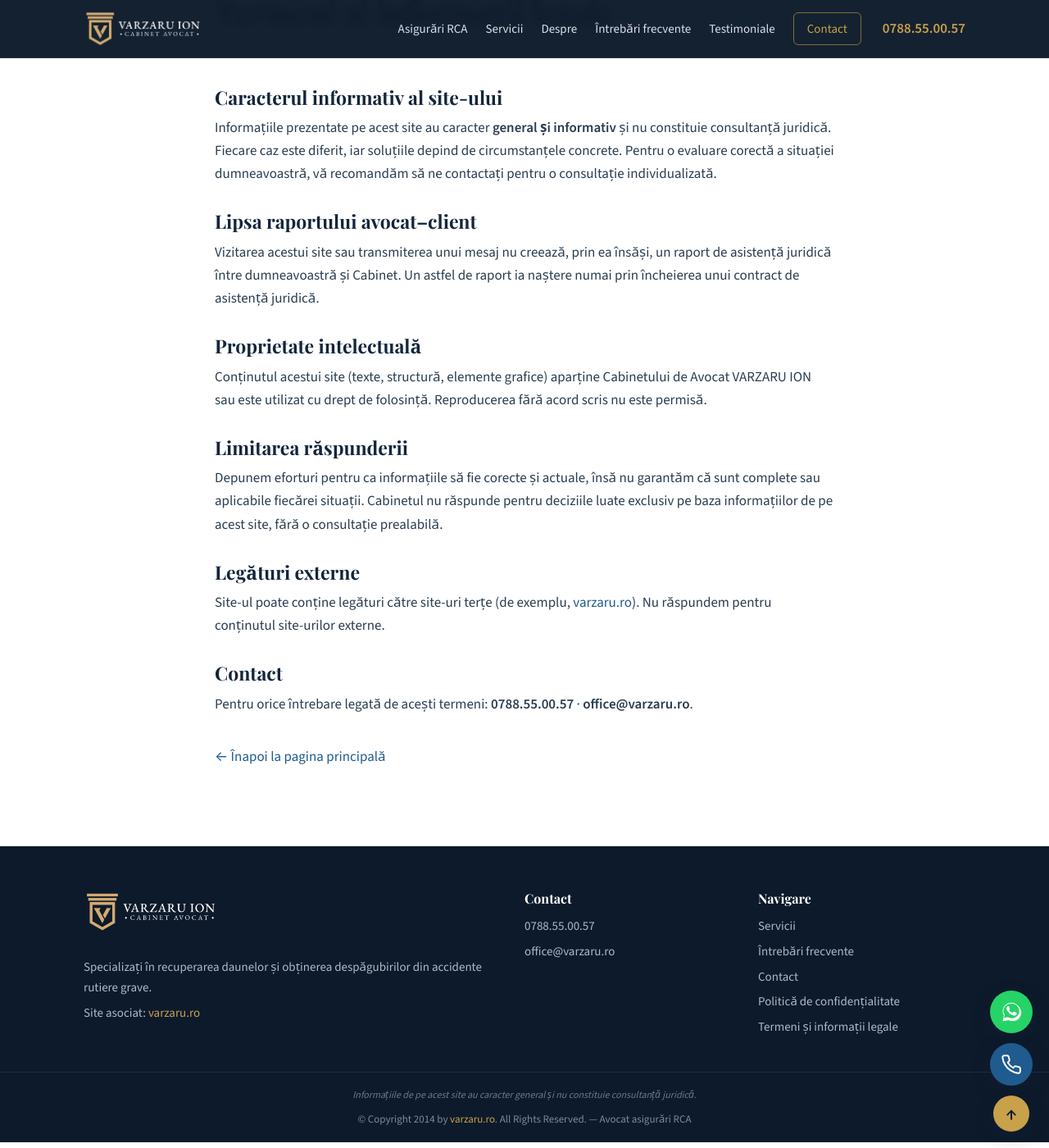
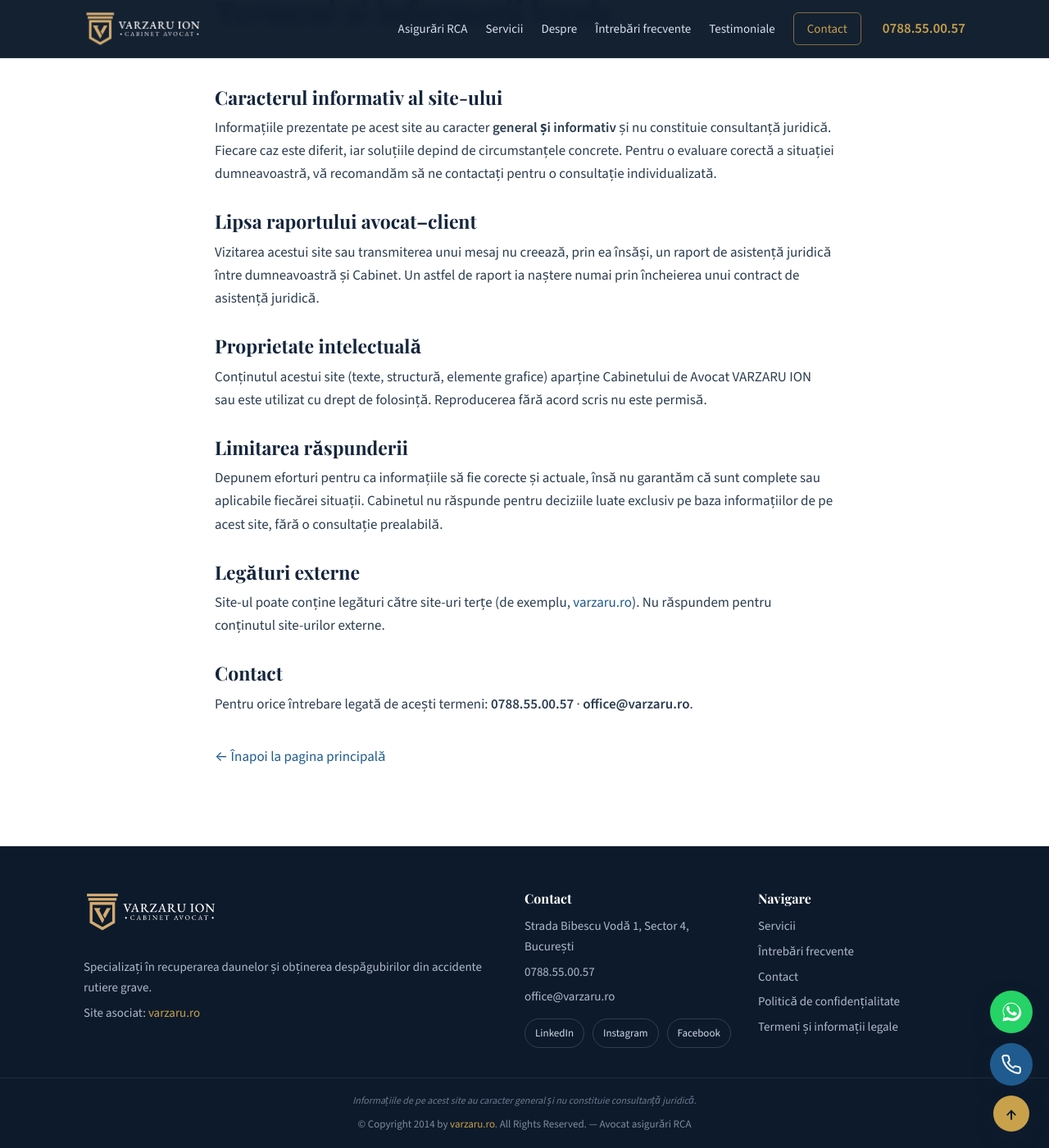
Before and after one commit to danlex/avocat-asigurari-rca, a Jekyll site: the page built from termeni.md, in a window 1280 px wide and 1400 px high, scrolled down 135 px. Shown: the whole window at 82% size. Built offline with Jekyll 4.4.1, drawn with Linux system fonts in a browser that asks for light colours.

Commit message:
Add office address, Google Maps embed and social profiles
- Real address (Strada Bibescu Vodă 1, Sector 4, București) in contact + footer
- Google Maps embed in the contact section
- Upgrade JSON-LD: full PostalAddress (street+postal), precise geo, hasMap
- Social profiles (LinkedIn, Instagram, Facebook) in footer + schema sameAs

Co-Authored-By: Claude Opus 4.8 (1M context) <noreply@anthropic.com>

```diff
--- a/_config.yml
+++ b/_config.yml
@@ -21,16 +21,29 @@ contact:
 
 # Geo / local business signals (SEO + GEO)
 geo:
+  street: "Strada Bibescu Vodă 1, Sector 4"
   locality: "București"
   region: "B"          # ISO 3166-2 county code for Bucharest
   region_name: "București"
+  postal_code: "040151"
   country: "RO"
-  latitude: 44.4268
-  longitude: 26.1025
+  latitude: 44.4256119
+  longitude: 26.1027565
+  map_url: "https://www.google.com/maps/place/Strada+Bibescu+Vod%C4%83+1,+Bucure%C8%99ti+040151"
+  map_embed: "https://maps.google.com/maps?q=Strada%20Bibescu%20Vod%C4%83%201%2C%20Sector%204%2C%20Bucure%C8%99ti&t=m&z=16&output=embed&iwloc=near"
   area_served:
     - "România"
     - "București"
     - "Uniunea Europeană"
+
+# Social profiles (footer links + sameAs entity signals)
+social:
+  - name: "LinkedIn"
+    url: "https://www.linkedin.com/in/ion-varzaru-061400267/"
+  - name: "Instagram"
+    url: "https://www.instagram.com/cabinet_de_avocat_varzaru_ion/"
+  - name: "Facebook"
+    url: "https://www.facebook.com/people/Cabinet-de-Avocat-Varzaru-Ion/100054661290146/"
 
 # Topics the practice is an authority on (entity signals for GEO)
 knows_about:
@@ -42,9 +55,12 @@ knows_about:
   - "Drept succesoral"
   - "Drept penal rutier"
 
-# Reference to the related firm site
+# Entity links (related firm site + social profiles) → schema sameAs
 same_as:
   - "https://varzaru.ro"
+  - "https://www.linkedin.com/in/ion-varzaru-061400267/"
+  - "https://www.instagram.com/cabinet_de_avocat_varzaru_ion/"
+  - "https://www.facebook.com/people/Cabinet-de-Avocat-Varzaru-Ion/100054661290146/"
 
 # Build settings
 markdown: kramdown
--- a/_includes/footer.html
+++ b/_includes/footer.html
@@ -10,8 +10,12 @@
     </div>
     <div class="footer-col">
       <h4>Contact</h4>
+      <p><a href="{{ site.geo.map_url }}" target="_blank" rel="noopener">{{ site.geo.street }}, {{ site.geo.locality }}</a></p>
       <p><a href="tel:{{ site.contact.phone_href }}">{{ site.contact.phone }}</a></p>
       <p><a href="mailto:{{ site.contact.email }}">{{ site.contact.email }}</a></p>
+      <div class="footer-social">
+        {% for s in site.social %}<a href="{{ s.url }}" target="_blank" rel="noopener" aria-label="{{ s.name }}">{{ s.name }}</a>{% endfor %}
+      </div>
     </div>
     <div class="footer-col">
       <h4>Navigare</h4>
--- a/_includes/structured-data.html
+++ b/_includes/structured-data.html
@@ -15,8 +15,10 @@
   "knowsLanguage": ["ro", "en", "es"],
   "address": {
     "@type": "PostalAddress",
+    "streetAddress": "{{ site.geo.street }}",
     "addressLocality": "{{ site.geo.locality }}",
     "addressRegion": "{{ site.geo.region_name }}",
+    "postalCode": "{{ site.geo.postal_code }}",
     "addressCountry": "{{ site.geo.country }}"
   },
   "geo": {
@@ -24,6 +26,7 @@
     "latitude": {{ site.geo.latitude }},
     "longitude": {{ site.geo.longitude }}
   },
+  "hasMap": "{{ site.geo.map_url }}",
   "areaServed": [{% for a in site.geo.area_served %}{ "@type": "AdministrativeArea", "name": "{{ a }}" }{% unless forloop.last %}, {% endunless %}{% endfor %}],
   "knowsAbout": [{% for k in site.knows_about %}"{{ k }}"{% unless forloop.last %}, {% endunless %}{% endfor %}],
   "founder": {
--- a/assets/css/style.scss
+++ b/assets/css/style.scss
@@ -201,6 +201,8 @@ img { max-width: 100%; }
 .contact-value { color: #fff; font-size: 19px; font-weight: 600; }
 a.contact-value:hover { color: $gold; text-decoration: none; }
 .contact-actions { display: flex; gap: 14px; justify-content: center; flex-wrap: wrap; }
+.contact-map { margin-top: 34px; border-radius: 16px; overflow: hidden; box-shadow: 0 10px 30px rgba(20,37,60,.12); line-height: 0; }
+.contact-map iframe { display: block; width: 100%; }
 
 // ── Footer ─────────────────────────────────────────────────────
 .site-footer { background: $navy-deep; color: #aeb9c7; }
@@ -213,6 +215,12 @@ a.contact-value:hover { color: $gold; text-decoration: none; }
 .footer-col h4 { color: #fff; font-size: 16px; margin-bottom: 12px; }
 .footer-col a { color: #aeb9c7; }
 .footer-col a:hover { color: $gold; text-decoration: none; }
+.footer-social { display: flex; gap: 10px; margin-top: 14px; flex-wrap: wrap; }
+.footer-social a {
+  font-size: 13px; padding: 6px 12px; border: 1px solid rgba(255,255,255,.16);
+  border-radius: 20px; color: #cfd9e6;
+}
+.footer-social a:hover { background: $gold; border-color: $gold; color: $navy-deep; }
 .footer-assoc { font-size: 14px; }
 .footer-assoc a { color: $gold; }
 .footer-disclaimer { color: #6b7890; font-size: 12px; margin: 0 0 8px; font-style: italic; }
```
Also changed, not shown: _includes/contact.html (+10 -2 lines).
